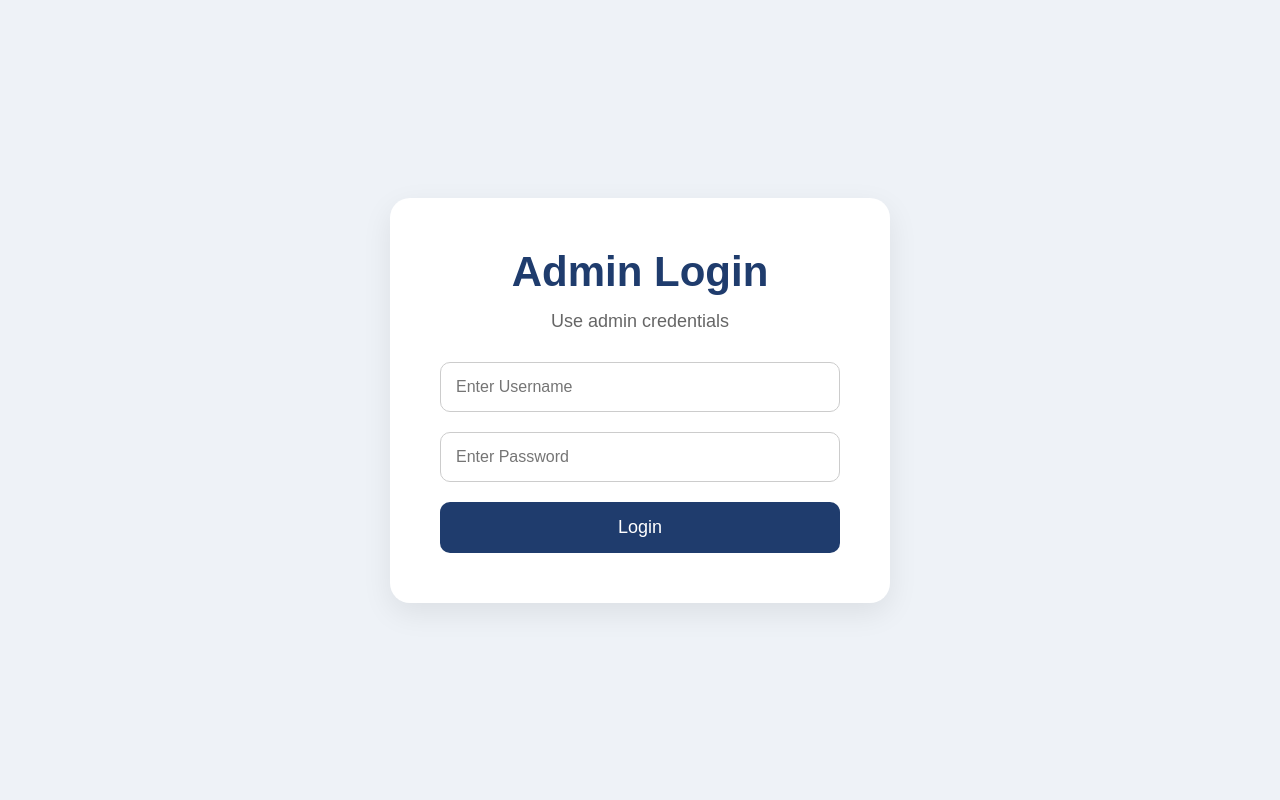
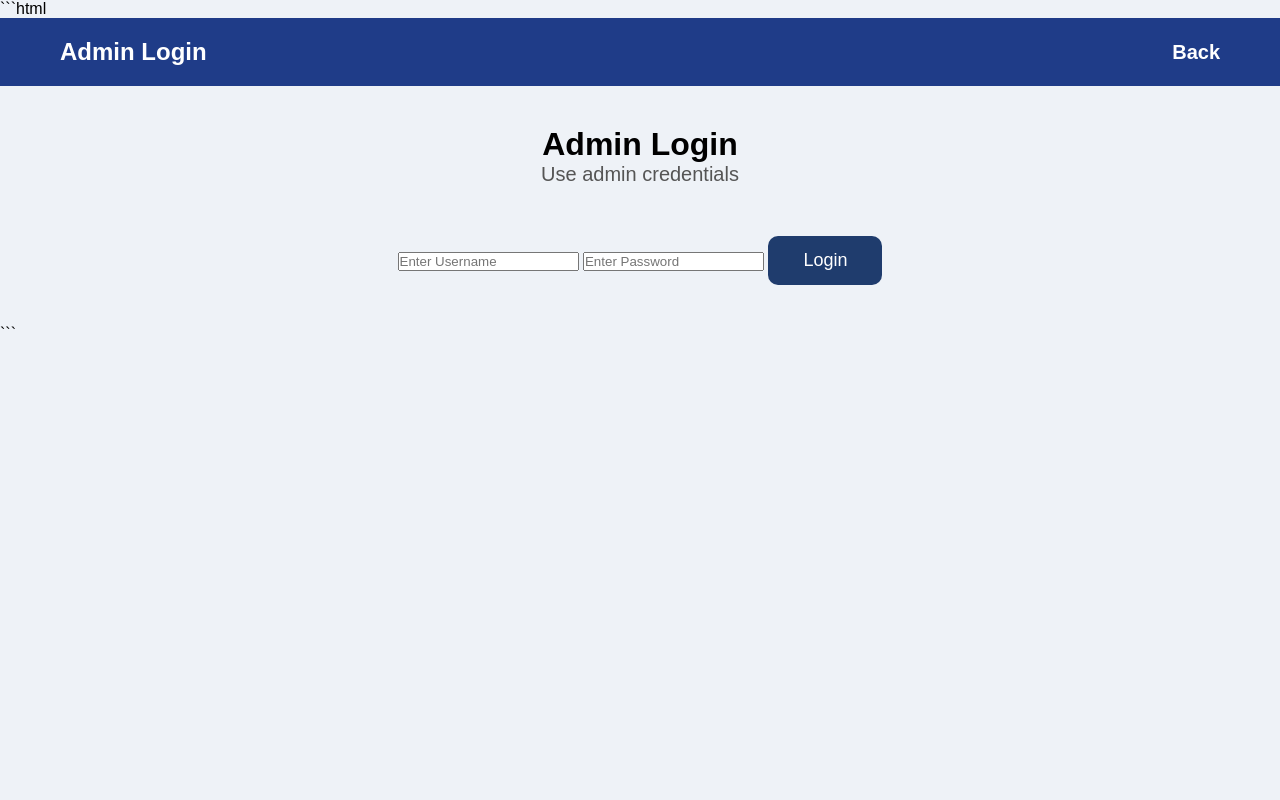
Before and after one commit to kandikondasaisamskruthi-netizen/Hostel_Project, a Flask app: page /admin_login in a window 1280 px wide. Run offline with Flask 3, Linux system fonts and the light colour scheme.

Commit message:
Update Admin_login.html

````diff
--- a/templates/Admin_login.html
+++ b/templates/Admin_login.html
@@ -1,13 +1,27 @@
-<link rel="stylesheet" href="/static/style.css">
+```html
+<!-- Admin_login.html -->
 
-<div class="login-page">
+<!DOCTYPE html>
+<html>
+<head>
+    <title>Admin Login</title>
+    <link rel="stylesheet" href="{{ url_for('static', filename='Style.css') }}">
+</head>
+<body>
 
-    <div class="login-box">
+<div class="navbar">
+    <h2>Admin Login</h2>
+    <a href="/" class="logout-btn">Back</a>
+</div>
+
+<div class="dashboard-page">
+
+    <div class="form-box">
 
         <h1>Admin Login</h1>
         <p>Use admin credentials</p>
 
-        <form method="POST">
+        <form method="POST" class="login-form">
 
             <input
                 type="text"
@@ -32,3 +46,7 @@
     </div>
 
 </div>
+
+</body>
+</html>
+```
````
